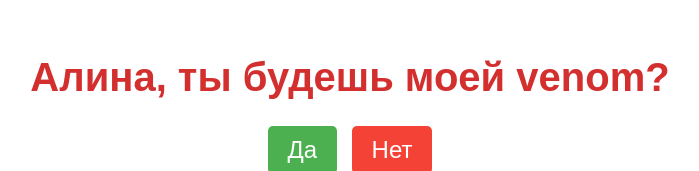
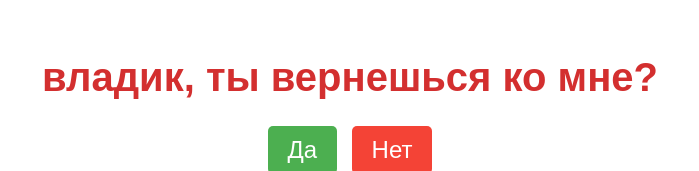
Before and after one commit to bchbrz/VladikVernis, a plain HTML site: page index.html in a window 1280 px wide. Shown: the part 137-308 px from the top of the page, without its empty margins (290-989 px from the left). Drawn offline with Linux system fonts and the light colour scheme.

Commit message:
index.html

```diff
--- a/index.html
+++ b/index.html
@@ -3,12 +3,12 @@
 <head>
     <meta charset="UTF-8">
     <meta name="viewport" content="width=device-width, initial-scale=1.0">
-    <title>Will you be my Valentine?</title>
+    <title>Vernis</title>
     <link rel="stylesheet" href="styles.css">
 </head>
 <body>
     <div class="container">
-        <h1>Алина, ты будешь моей venom?</h1>
+        <h1>владик, ты вернешься ко мне?</h1>
         <div class="buttons">
             <button class="yes-button" onclick="handleYesClick()">Да</button>
             <button class="no-button" onclick="handleNoClick()">Нет</button>
```
